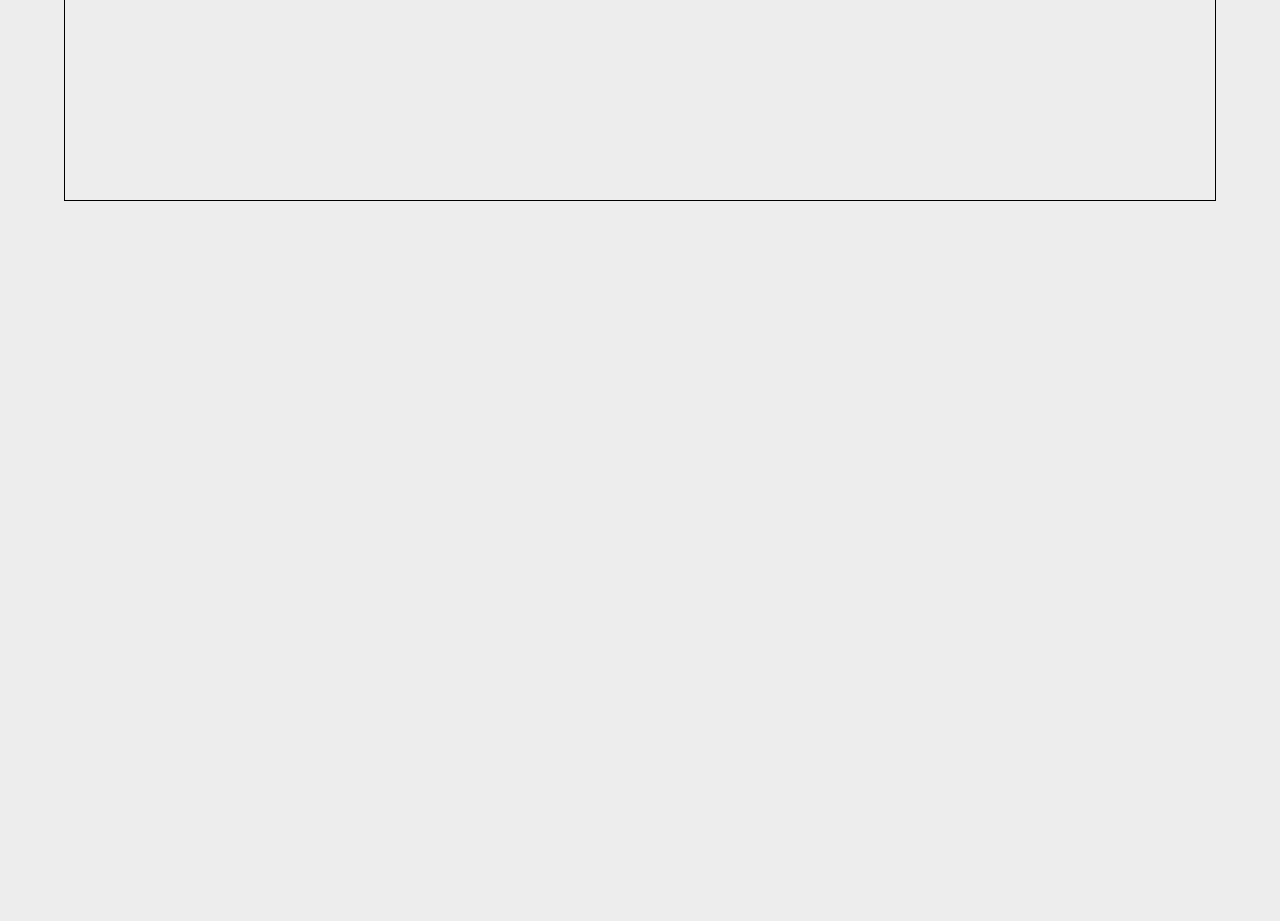
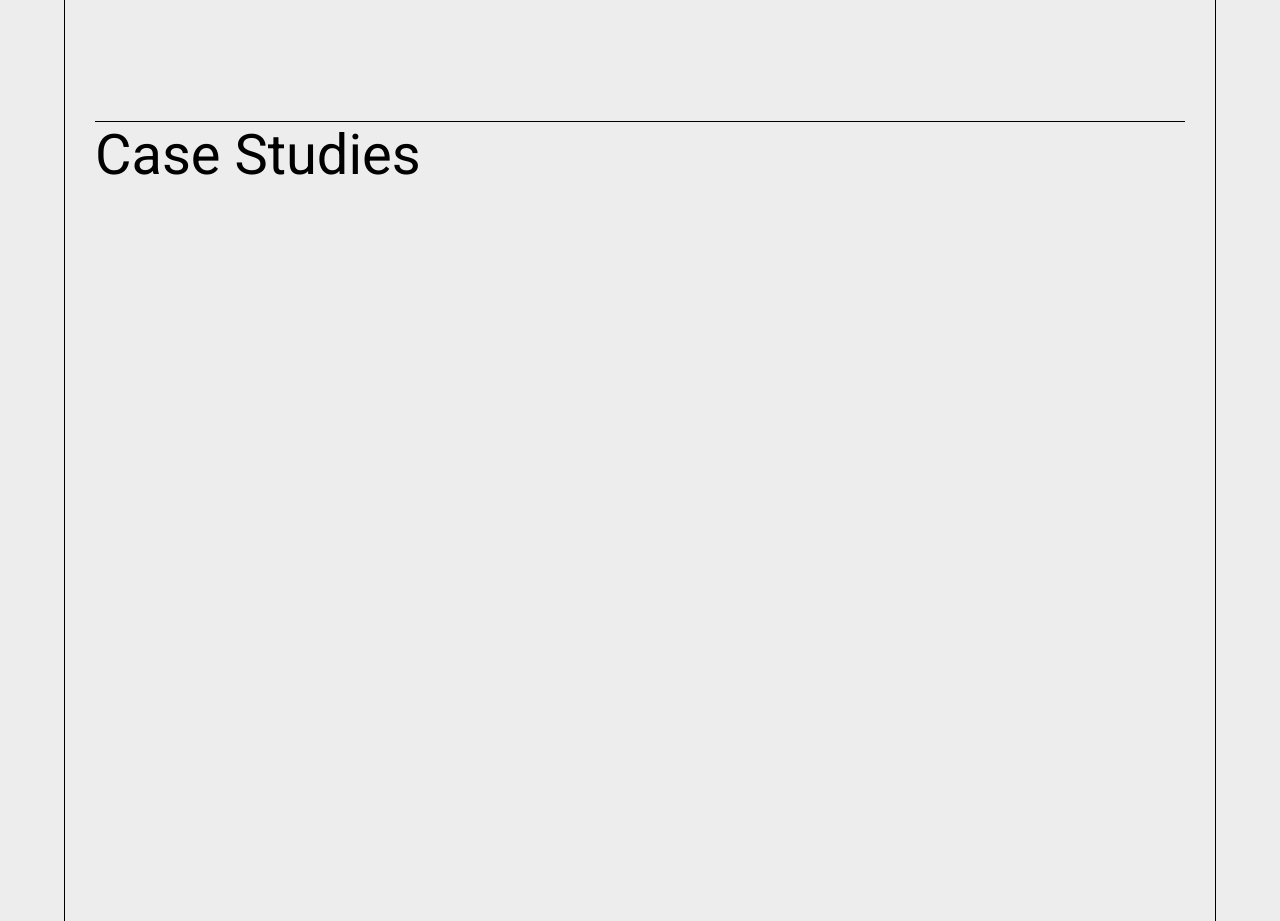
Before and after one commit to stvnlee890/Portfolio2.1, a React (Vite) app: page / in a window 1280 px wide. Shown: the part 2280-3201 px from the top of the page. Before the commit the page ends 2501 px from the top, so only its background shows below. Built offline with nearby package versions, Linux system fonts and the light colour scheme.

Commit message:
Work on case studies section

```diff
--- a/src/App.css
+++ b/src/App.css
@@ -9,7 +9,7 @@
 
 .app-wrapper {
   border: 1px solid black;
-  height: 300vh;
+  height: 500vh;
   width: 90%;
   margin: 20px auto;
   padding: 30px;
--- a/src/App.jsx
+++ b/src/App.jsx
@@ -4,6 +4,7 @@ import { useRef } from "react";
 import Nav from "./components/navBar/Nav";
 import About from "./components/about/About";
 import Projects from "./components/projects/Projects";
+import { CaseStudies } from "./components/case-studies/CaseStudies";
 
 function App() {
   const appRef = useRef(null);
@@ -19,6 +20,7 @@ function App() {
       <section className="app-wrapper">
         <About />
         <Projects />
+        <CaseStudies />
       </section>
     </div>
   );
--- /dev/null
+++ b/src/components/case-studies/CaseStudies.jsx
@@ -0,0 +1,20 @@
+import "./case-studies.css";
+import { useRef, useLayoutEffect } from 'react'
+import { lineAnimation } from "../../utils/animations/animations";
+
+export function CaseStudies() {
+  const line = useRef(null)
+
+  useLayoutEffect(() => {
+    lineAnimation(line.current)
+  }, [])
+
+  return (
+    <div className="case-studies-container">
+      <div ref={line} className="line"></div>
+      <div className="case-studies-header">
+        <h1>Case Studies</h1>
+      </div>
+    </div>
+  );
+}
--- /dev/null
+++ b/src/components/case-studies/case-studies.css
@@ -0,0 +1,10 @@
+
+.case-studies-header {
+    overflow: hidden;
+}
+
+.case-studies-header > h1 {
+  font-weight: 400;
+  font-size: 3.5rem;
+  /* transform: translateY(60px); */
+}
--- a/src/components/navBar/Nav.jsx
+++ b/src/components/navBar/Nav.jsx
@@ -21,6 +21,8 @@ export default function Nav({ appRef }) {
       eleName = appRef.current.children[1].children[1];
     } else if (target === "about") {
       eleName = appRef.current.children[1].children[0];
+    } else if (target === "case-studies") {
+      eleName = appRef.current.children[1].children[2]
     }
     eleName.scrollIntoView({
       behavior: "smooth",
@@ -35,7 +37,7 @@ export default function Nav({ appRef }) {
       <ul ref={navUl} className="list-wrapper">
         <li onClick={handleClick}>about</li>
         <li onClick={handleClick}>projects</li>
-        <li>case-studies</li>
+        <li onClick={handleClick}>case-studies</li>
         <li>contact</li>
       </ul>
     </div>
--- a/src/components/projects/Projects.jsx
+++ b/src/components/projects/Projects.jsx
@@ -3,7 +3,10 @@ import "./projects.css";
 import { ProjectContent } from "./project-content/ProjectContent";
 import { useRef, useLayoutEffect } from "react";
 
-import { lineAnimation } from "../../utils/animations/animations";
+import {
+  projectPageAnimation,
+  lineAnimation,
+} from "../../utils/animations/animations";
 
 export default function Projects() {
   const line = useRef(null);
@@ -11,8 +14,8 @@ export default function Projects() {
   const header = useRef(null);
   const content = useRef(null);
   useLayoutEffect(() => {
-
-    lineAnimation(line.current, header.current, content.current);
+    lineAnimation(line.current);
+    projectPageAnimation(header.current, content.current);
   }, []);
 
   return (
--- a/src/utils/animations/animations.js
+++ b/src/utils/animations/animations.js
@@ -31,12 +31,15 @@ export function nameAnimation(element) {
     })
 }
 
-export function lineAnimation(line, title, container) {
-    tl.to(line, {
+export function lineAnimation(line) {
+    gsap.to(line, {
         width: '100%',
         ease: Power4.easeIn,
         duration: .5
     })
+}
+
+export function projectPageAnimation(title, container) {
     tl.to(title, {
         y: 0,
         ease: Power4.easeInOut,
```
